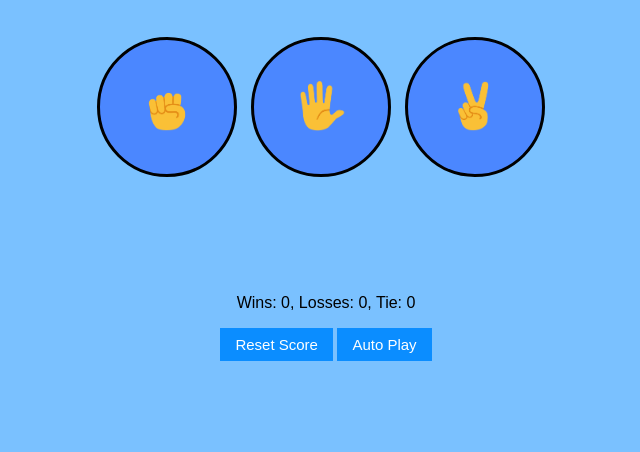
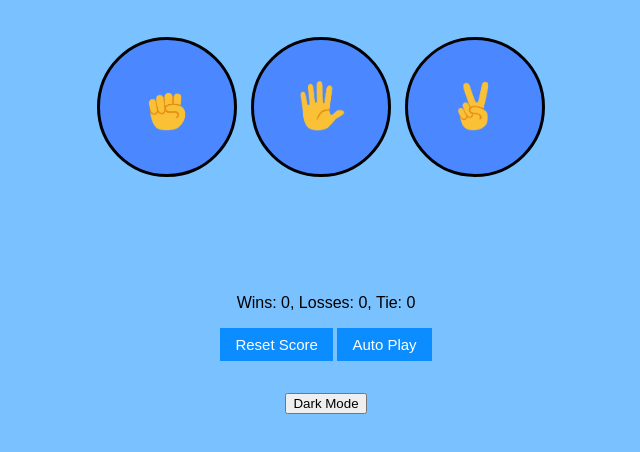
Before and after one commit to doaa-bin-othman/rock-paper-scissors-game, a plain HTML site: page index.html in a window 1280 px wide. Shown: the part 78-530 px from the top of the page, without its empty margins (314-954 px from the left). Drawn offline with Linux system fonts and the light colour scheme.

Commit message:
Update index.html

```diff
--- a/index.html
+++ b/index.html
@@ -50,6 +50,8 @@
       </div>
     <p class="js-text"></p>
 
+    <button class="dark-mode">Dark Mode</button>
+
     </div>
 
 
```
